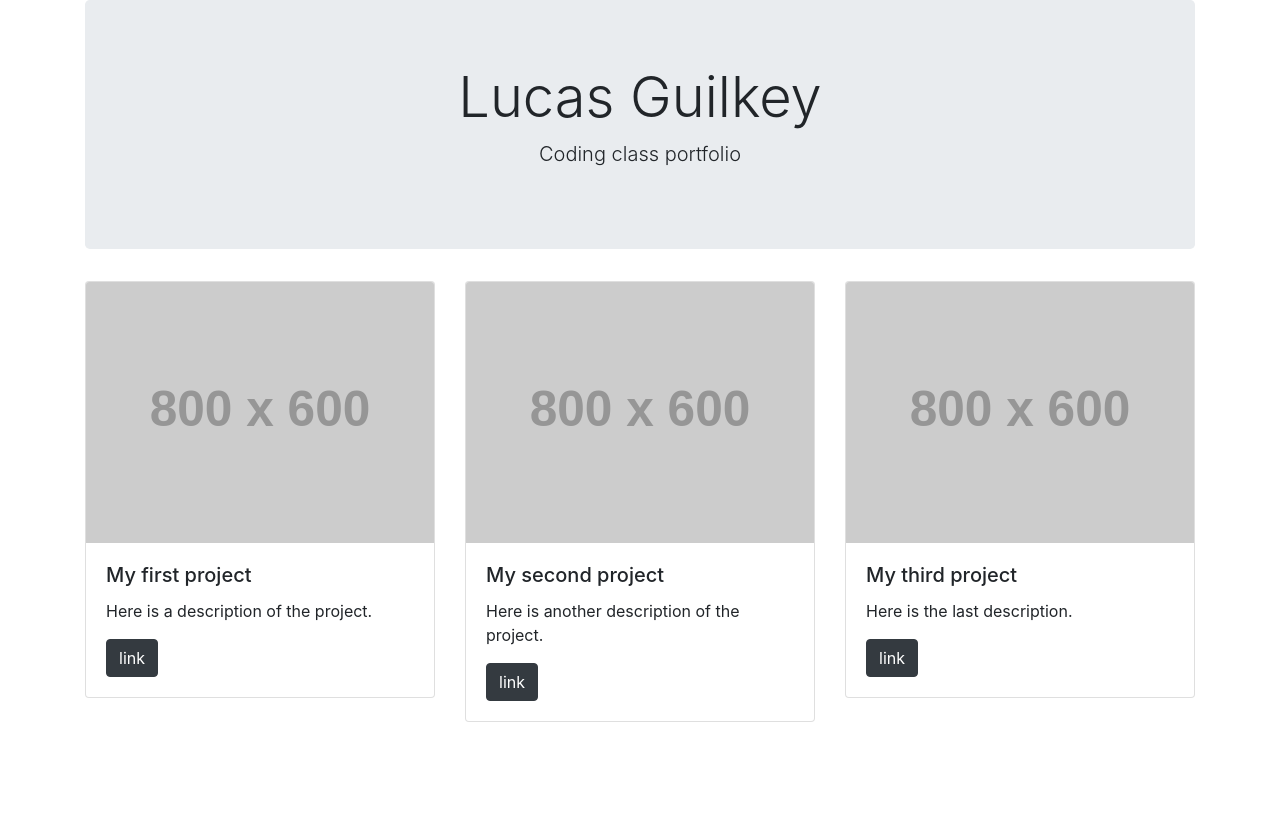
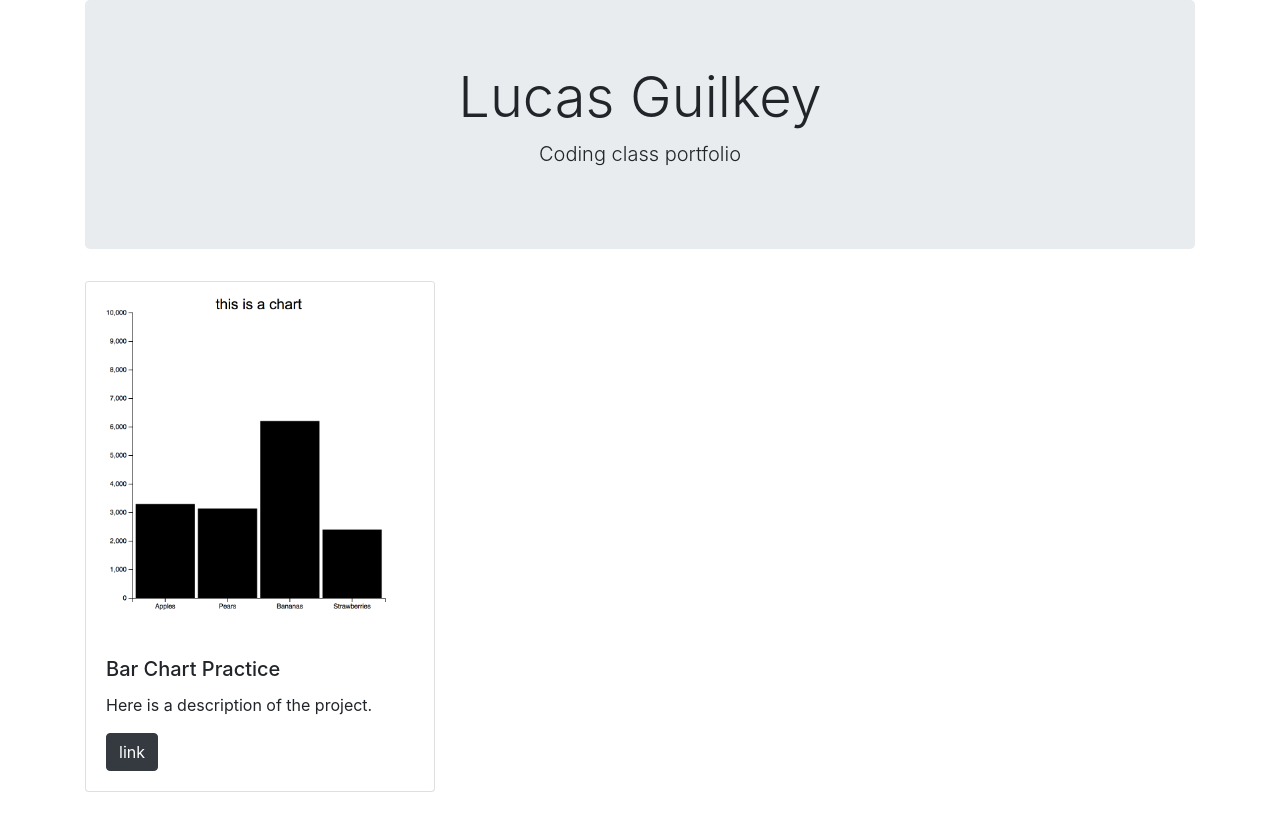
Before and after one commit to lucasguilkey/lucasguilkey.github.io, a Jekyll site: the page built from index.html, in a window 1280 px wide. Shown: the top 831 px of the page. Built offline with Jekyll 4.4.1, drawn with Linux system fonts in a browser that asks for light colours.

Commit message:
added barchart info for project 1

```diff
--- a/index.html
+++ b/index.html
@@ -2,18 +2,10 @@
 layout: default
 title: Lucas Guilkey
 projects:
-  - title: My first project
-    image: http://placehold.it/800x600/600
+  - title: Bar Chart Practice
+    image: /barchart-practice/pratice-bar-chart.png
     description: Here is a description of the project.
-    link: #
-  - title: My second project
-    image: http://placehold.it/800x600/060
-    description: Here is another description of the project.
-    link: #
-  - title: My third project
-    image: http://placehold.it/800x600/006
-    description: Here is the last description.
-    link: #
+    link: /barchart-practice/
 ---
 <div class="row">
 
```
